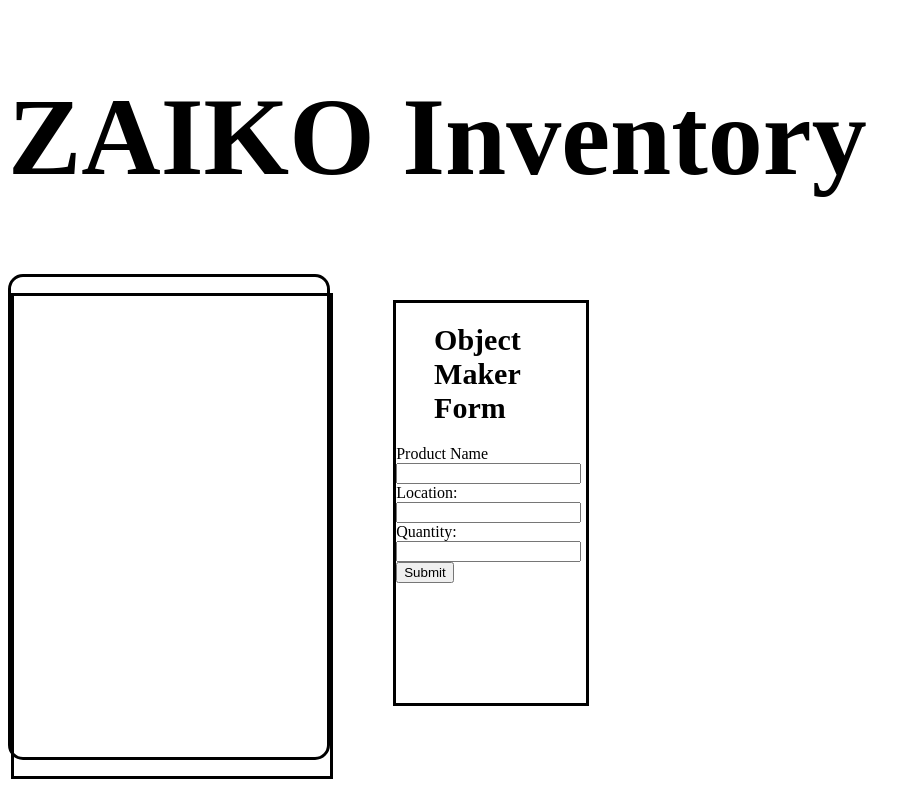
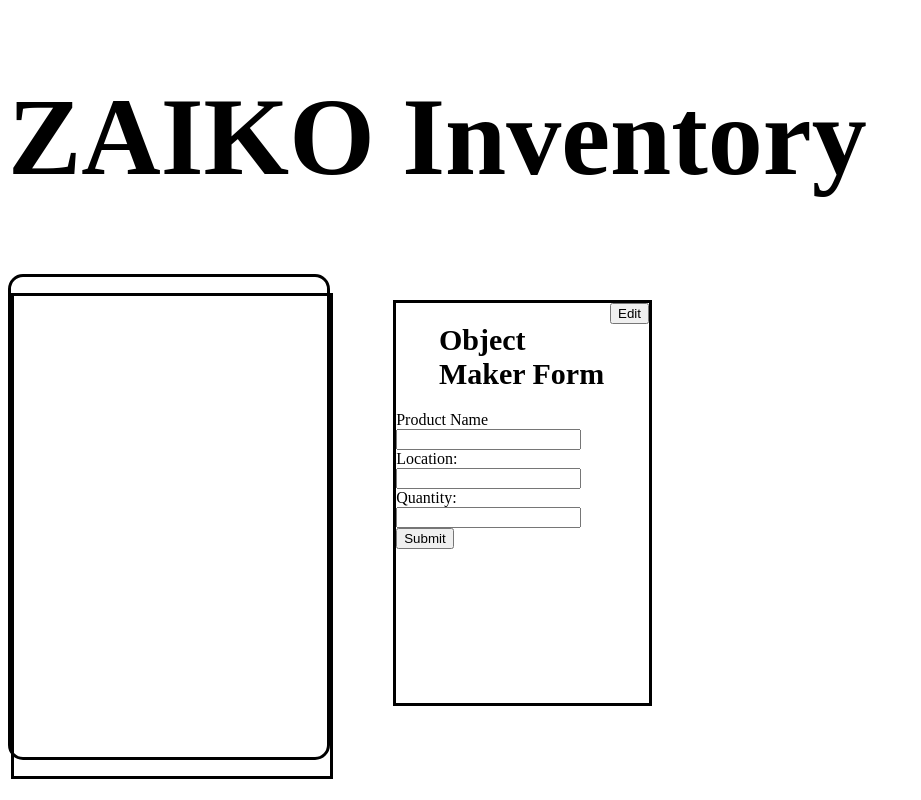
Before and after one commit to DesignerDeveloperDove/Zaiko_Inventory, a PHP site: page / in a window 1280 px wide. Shown: the whole page, without its empty margins (0-921 px from the left). Run offline with PHP 8.4, Linux system fonts and the light colour scheme.

Commit message:
Form to oBjetc complete

```diff
--- a/Index.html
+++ b/Index.html
@@ -27,6 +27,11 @@
                 <input type="number" id="QTY" name="quantity">
                 <button type="submit" id="Submitter">Submit</button>
             </form>
+            <div id="EditBtns">
+                <button id="Edit">
+                    Edit
+                </button>
+            </div>
     </div>
 </div>
 
--- a/Zaiko.css
+++ b/Zaiko.css
@@ -25,7 +25,7 @@ h1{
 .DAFORM{
     margin-top: 2%;
     display: flex;
-    width: 15%;
+    width: 20%;
     height: 400px;
     border: solid black;
     margin-left: 5%;
--- a/Zaiko.js
+++ b/Zaiko.js
@@ -1,5 +1,7 @@
+// This section creates a object from a from and deisplays it in the "Data" Div
 let Walk_In=[];
 
+//this is the objectifier, it turns inputs into objects
 function Objectifier(ProdName, Location, Qty){
 
     return{
@@ -10,12 +12,19 @@ function Objectifier(ProdName, Location, Qty){
 
 }
 
+// this displays thos objects in the "Data" Div -- his was made using chat
 function displayWalkIn() {
-    let displayArea = document.getElementById("Data");
-    displayArea.innerHTML = ""; // Clear existing content
+    let displayArea = document.getElementById("Data"); // this saves the "Data" div as a var called "displayArea"
+    displayArea.innerHTML = ""; // this Clears existing content
 
+    //item represents the current product in the loop.
+    //index is the position
+    // for each goes through Each item in the Walkin array anf finds each Item(in our case product objects) and its index in the array
     Walk_In.forEach((item, index) => {
+        //displayArea is the element with id="Data", where we’re showing the products.
+        //.innerHTML += means "add this new HTML" to whatever is already inside.
         displayArea.innerHTML += `<p><strong>${index + 1}.</strong> ${item.ProductName} - ${item.ProductLocation} - Quantity: ${item.Quantity}</p>`;
+
     });
 }
 
@@ -41,4 +50,19 @@ function displayWalkIn() {
 
 
 
-// creates an array that holds the Objects
+//Now this next section should edit the objects
+
+
+
+/*
+function editForm(){
+    document.getElementById("Edit").addEventListener("click",Edit())
+function Edit(){
+    objIndex = Walk_In.findIndex(obj => obj.id == 1);
+    Walk_In[objIndex].ProductName = "Straws"
+    console.log(Walk_In)
+}
+}
+
+editForm();
+*/
```
